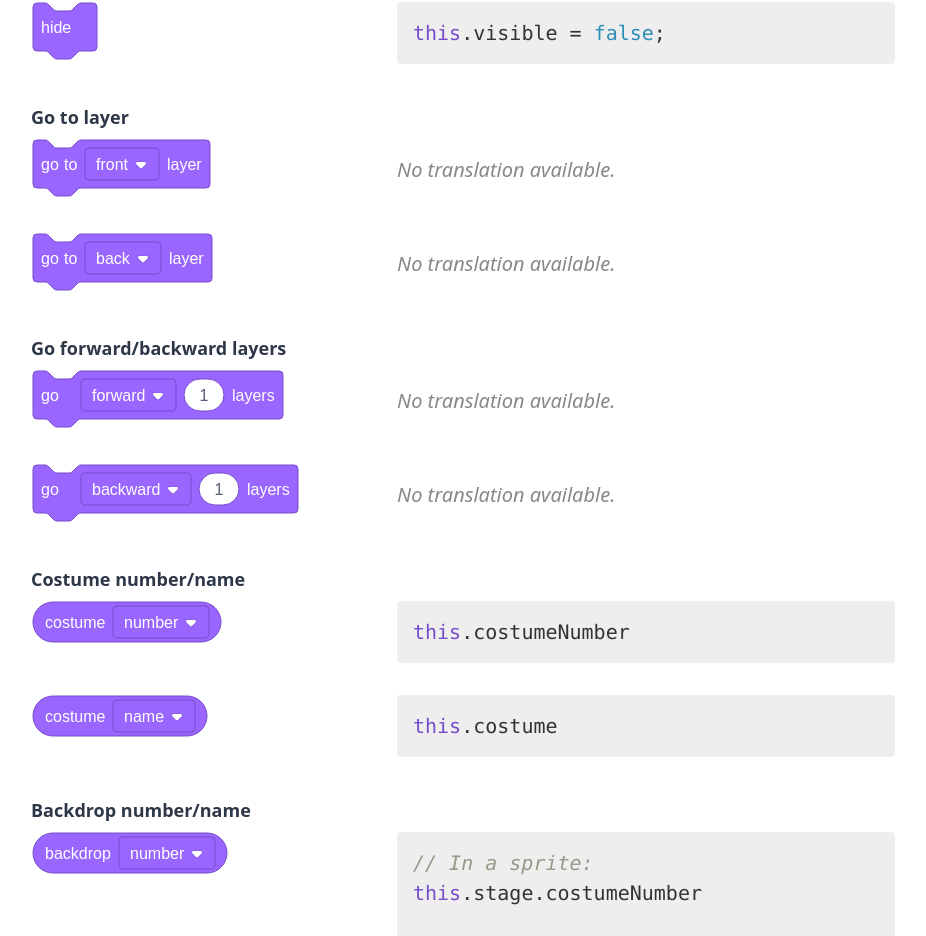
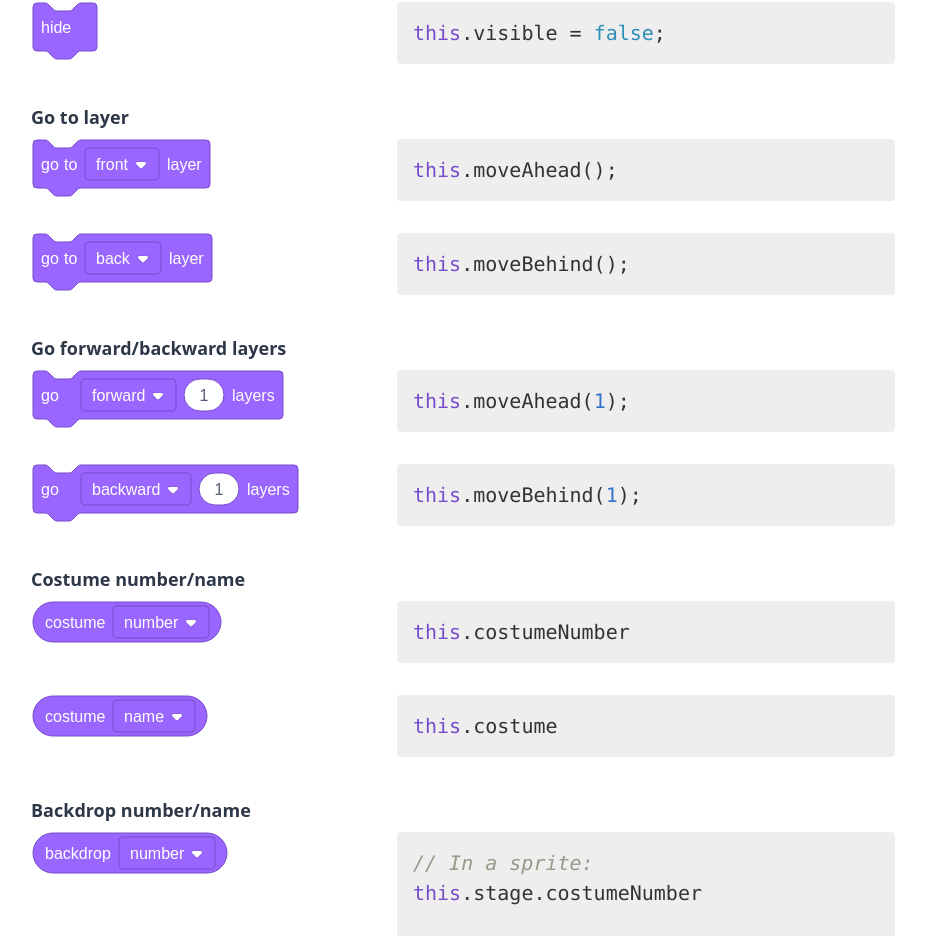
Before and after one commit to PullJosh/leopard-website, a Next.js app: page /translations/looks in a window 1280 px wide. Shown: the part 4185-5121 px from the top of the page, without its empty margins (177-1103 px from the left). Built offline with nearby package versions, Linux system fonts and the light colour scheme.

Commit message:
Add sprite layering block translations

```diff
--- a/pages/translations/looks.tsx
+++ b/pages/translations/looks.tsx
@@ -130,12 +130,20 @@ export default function Looks() {
           </Translation>
 
           <TranslationHeader>Go to layer</TranslationHeader>
-          <Translation blockImg="looks/goToFront.svg" />
-          <Translation blockImg="looks/goToBack.svg" />
+          <Translation blockImg="looks/goToFront.svg">
+            this.moveAhead();
+          </Translation>
+          <Translation blockImg="looks/goToBack.svg">
+            this.moveBehind();
+          </Translation>
 
           <TranslationHeader>Go forward/backward layers</TranslationHeader>
-          <Translation blockImg="looks/goForwardLayers.svg" />
-          <Translation blockImg="looks/goBackwardLayers.svg" />
+          <Translation blockImg="looks/goForwardLayers.svg">
+            this.moveAhead(1);
+          </Translation>
+          <Translation blockImg="looks/goBackwardLayers.svg">
+            this.moveBehind(1);
+          </Translation>
 
           <TranslationHeader>Costume number/name</TranslationHeader>
           <Translation blockImg="looks/costumeNumber.svg">
```
